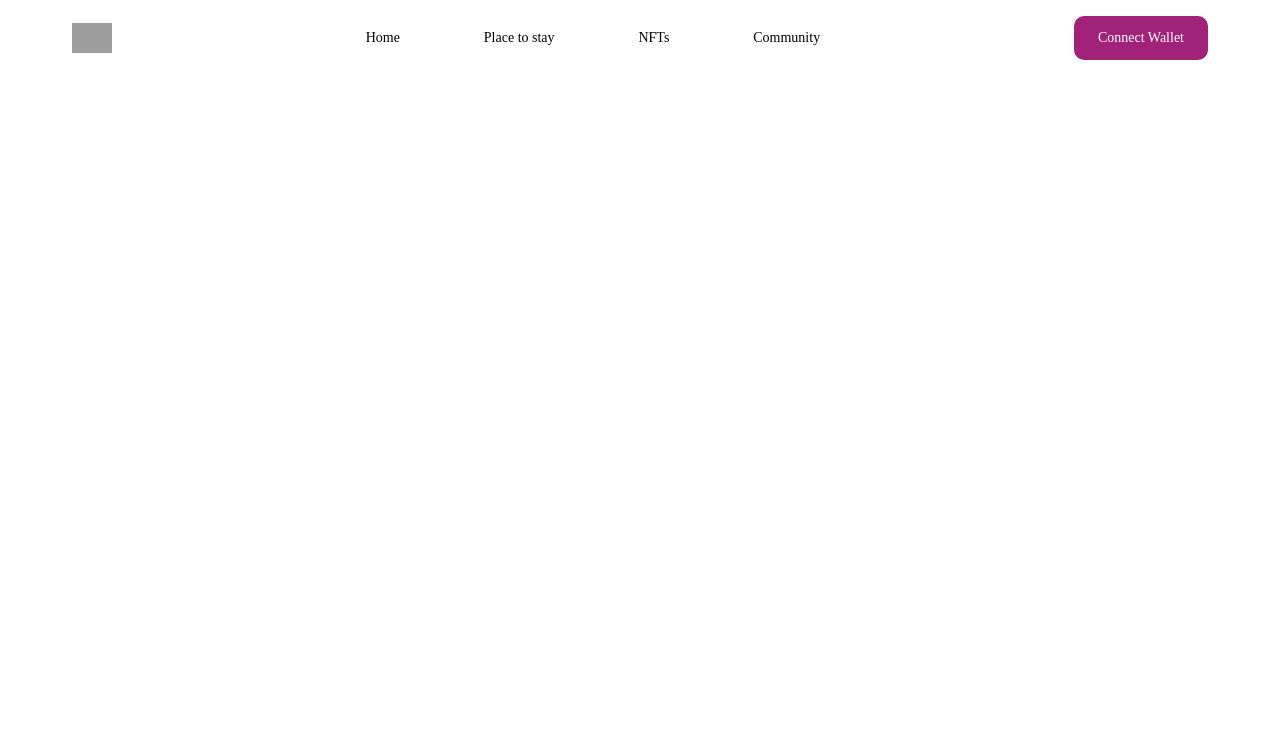
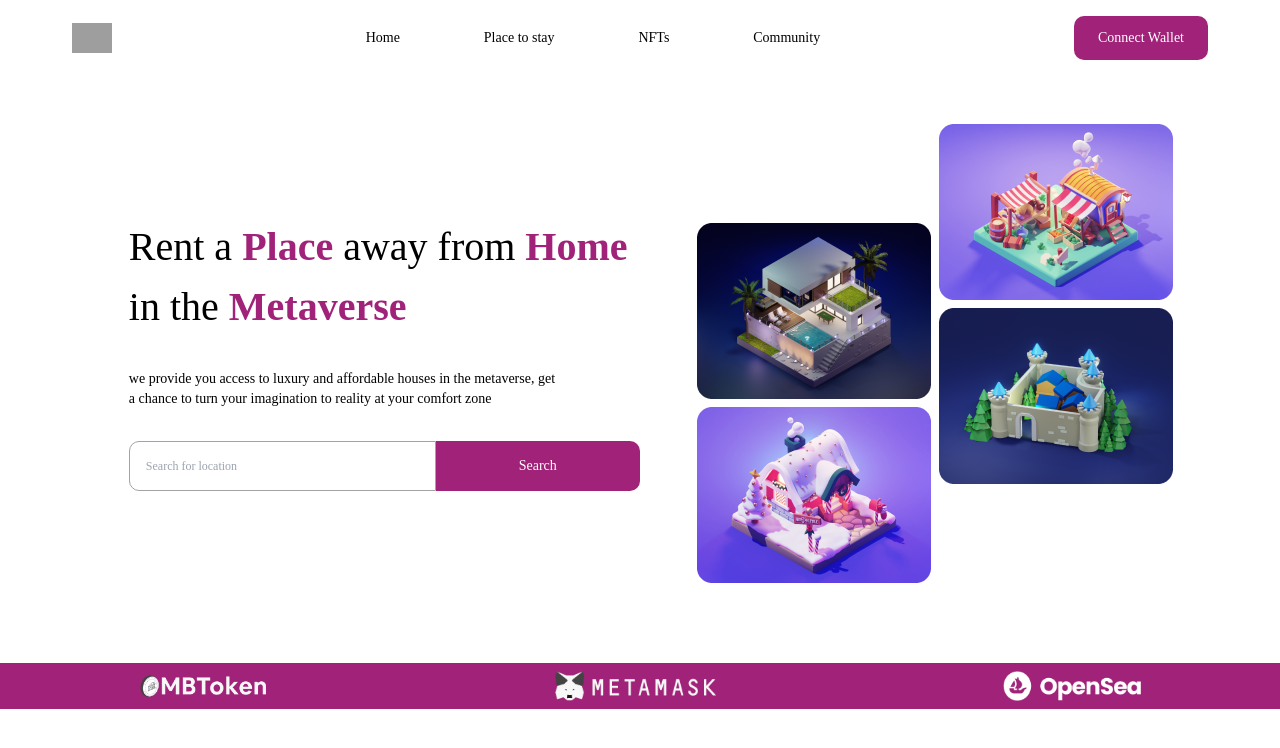
Before and after one commit to Pappyjay23/metabnb, a React (Create React App) app: page / in a window 1280 px wide. Shown: the top 748 px of the page. Built offline with nearby package versions, Linux system fonts and the light colour scheme; grey boxes are pictures that could not be loaded; a web font is replaced by a local one.

Commit message:
Created herosection

```diff
--- a/src/App.jsx
+++ b/src/App.jsx
@@ -8,7 +8,7 @@ const App = () => {
 			<Router>
 				<Navbar />
 				<Routes>
-					{/* <Route path='/' element={<Home />} /> */}
+					<Route path='/' element={<Home />} />
 				</Routes>
 			</Router>
 		</>
--- a/src/pages/Home.jsx
+++ b/src/pages/Home.jsx
@@ -1,9 +1,12 @@
-import React from 'react'
+import React from "react";
+import HeroSection from "../sections/HeroSection";
 
 const Home = () => {
-  return (
-    <div>Home</div>
-  )
-}
+	return (
+		<>
+			<HeroSection />
+		</>
+	);
+};
 
-export default Home
+export default Home;
--- /dev/null
+++ b/src/sections/HeroSection.jsx
@@ -0,0 +1,55 @@
+import React from "react";
+import Banner from "../assets/images/bannerImg.png";
+import Brand1 from "../assets/images/mbTokenLogo.png";
+import Brand2 from "../assets/images/metaMaskLogo.png";
+import Brand3 from "../assets/images/openSeaLogo.png";
+
+const HeroSection = () => {
+	return (
+		<>
+			<div className='pt-10 px-4 lg:px-8 py-4 lg:py-[3rem] max-w-[1200px] mx-auto flex items-center justify-between w-full'>
+				<div className='md:w-[70%] lg:w-[45%] text-center lg:text-left mx-auto'>
+					<h1 className='text-[2rem] lg:text-[2.5rem] mb-8'>
+						Rent a{" "}
+						<span className='capitalize text-[#A02279] font-bold'>place</span>{" "}
+						away from{" "}
+						<span className='capitalize text-[#A02279] font-bold'>home</span> in
+						the{" "}
+						<span className='capitalize text-[#A02279] font-bold'>
+							metaverse
+						</span>
+					</h1>
+					<p className='lg:w-[85%] mb-8 text-sm'>
+						we provide you access to luxury and affordable houses in the
+						metaverse, get a chance to turn your imagination to reality at your
+						comfort zone
+					</p>
+					<div>
+						<form className='flex'>
+							<input
+								type='text'
+								placeholder='Search for location'
+								className='p-3 lg:p-4 w-[60%] outline-none border rounded-tl-[10px] rounded-bl-[10px] border-[#A3A3A3] text-xs'
+							/>
+							<button className='px-6 lg:py-3 w-[40%] rounded-tr-[10px] rounded-br-[10px] bg-[#A02279] text-white font-normal text-xs lg:text-sm'>
+								Search
+							</button>
+						</form>
+					</div>
+				</div>
+				<div className='lg:w-[45%] hidden lg:block'>
+					<img src={Banner} alt='Banner' />
+				</div>
+			</div>
+			<div className='flex bg-[#A02279] my-8 p-2'>
+				<div className="lg:w-[80%] w-full mx-auto flex justify-between items-center max-w-[1200px]">
+					<img src={Brand1} alt='Brand' className="h-[12px] md:h-[20px] lg:h-[30px]" />
+					<img src={Brand2} alt='Brand' className="h-[12px] md:h-[20px] lg:h-[30px]" />
+					<img src={Brand3} alt='Brand' className="h-[12px] md:h-[20px] lg:h-[30px]" />
+				</div>
+			</div>
+		</>
+	);
+};
+
+export default HeroSection;
```
